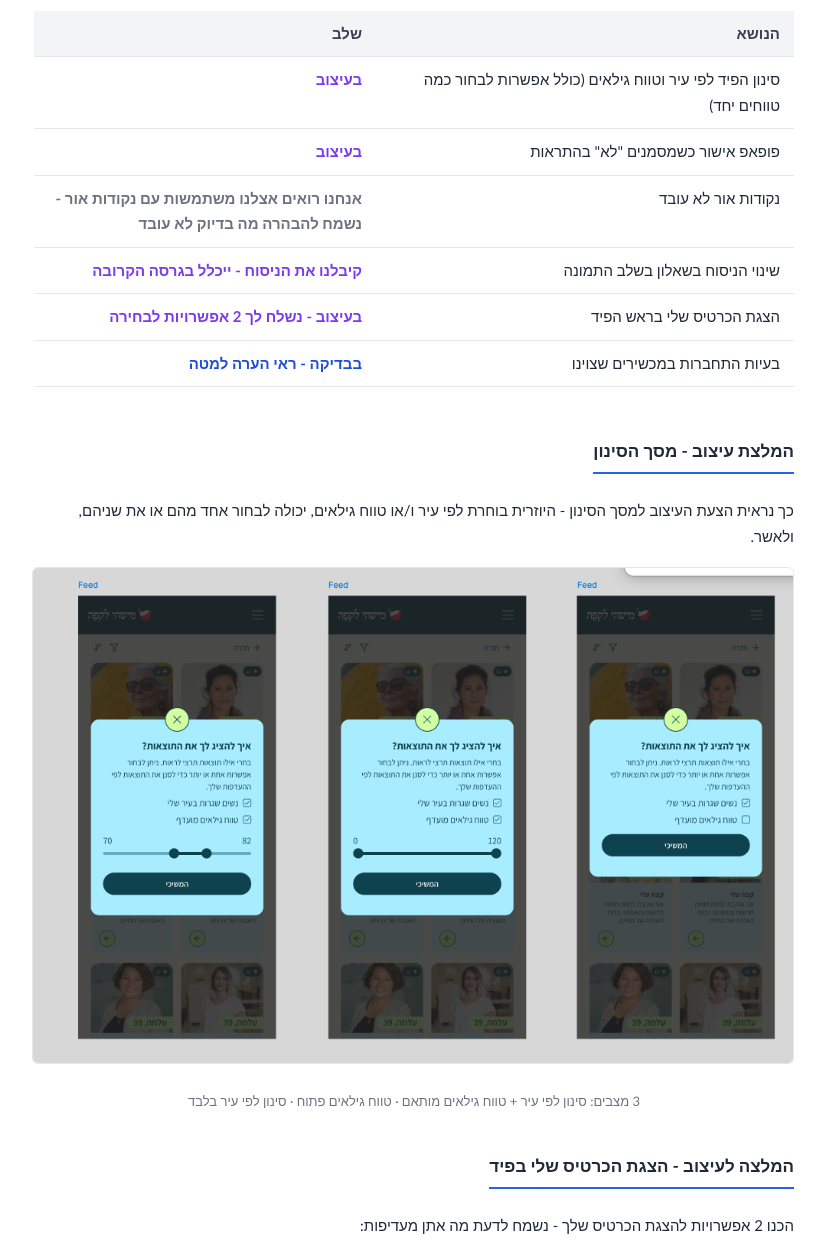
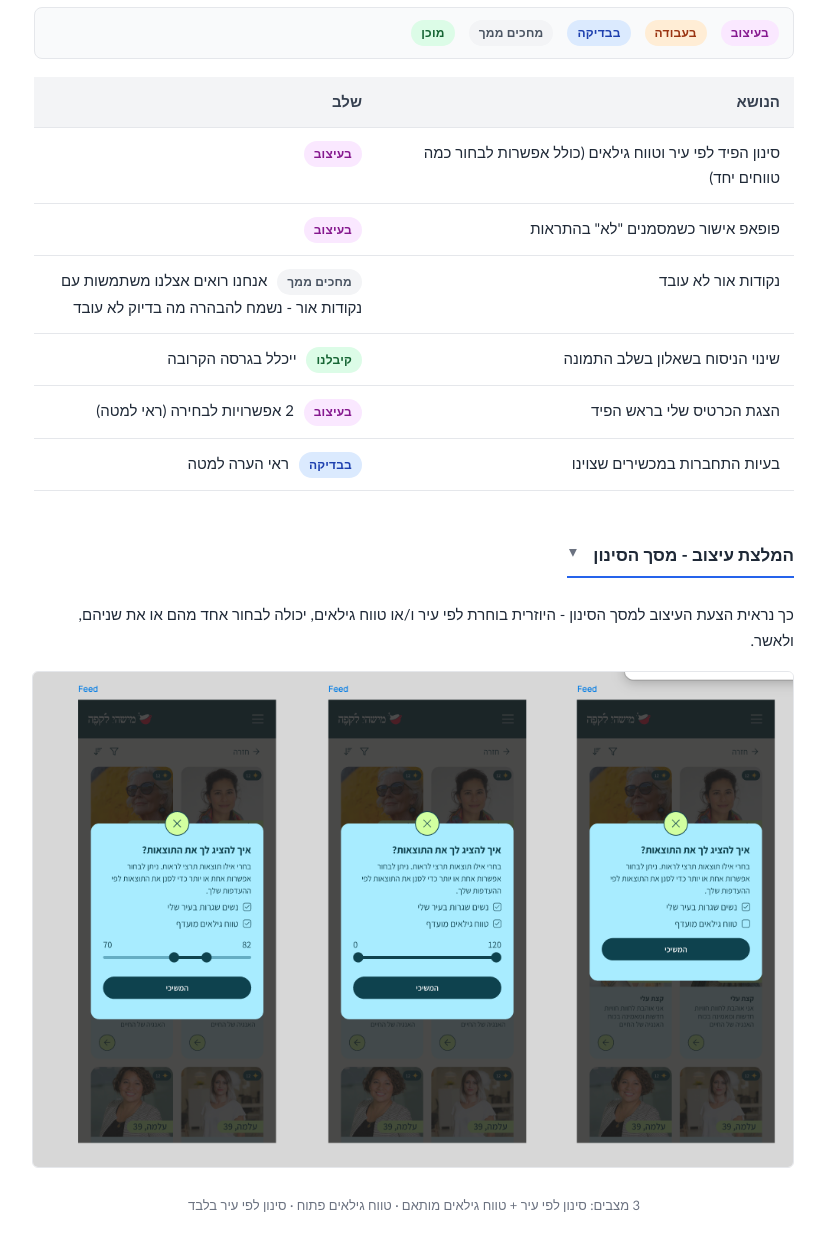
Before and after one commit to Hemibl/sfc-status-2026-05-13, a plain HTML site: page index.html in a window 1280 px wide. Shown: the part 300-1541 px from the top of the page, without its empty margins (226-1051 px from the left). Drawn offline with Linux system fonts and the light colour scheme.

Commit message:
Collapsible sections + semantic stage chips with distinct colors

```diff
--- a/index.html
+++ b/index.html
@@ -4,11 +4,17 @@
 <meta charset="UTF-8">
 <title>סטטוס לגלית - 13.5.2026</title>
 <style>
+  :root {
+    --text: #1f2937;
+    --muted: #6b7280;
+    --border: #e5e7eb;
+    --accent: #2563eb;
+  }
   body {
     font-family: Calibri, Arial, sans-serif;
     font-size: 15px;
     line-height: 1.7;
-    color: #1f2937;
+    color: var(--text);
     max-width: 760px;
     margin: 24px auto;
     padding: 0 24px;
@@ -16,14 +22,46 @@
     text-align: right;
     background: #ffffff;
   }
-  h2 {
-    color: #1f2937;
+  h2, summary.section-title {
+    color: var(--text);
     font-size: 17px;
     margin-top: 28px;
     margin-bottom: 12px;
-    border-bottom: 2px solid #2563eb;
+    border-bottom: 2px solid var(--accent);
     padding-bottom: 6px;
     display: inline-block;
+    font-weight: 700;
+  }
+  summary.section-title {
+    cursor: pointer;
+    list-style: none;
+    user-select: none;
+    position: relative;
+    padding-left: 26px;
+  }
+  summary.section-title::-webkit-details-marker { display: none; }
+  summary.section-title::before {
+    content: "▸";
+    position: absolute;
+    left: 4px;
+    top: 0;
+    color: var(--muted);
+    font-size: 14px;
+    transition: transform 0.15s ease;
+    display: inline-block;
+  }
+  details[open] > summary.section-title::before {
+    transform: rotate(90deg);
+  }
+  details {
+    margin-bottom: 6px;
+  }
+  details > *:not(summary) {
+    animation: fade-in 0.18s ease;
+  }
+  @keyframes fade-in {
+    from { opacity: 0; transform: translateY(-3px); }
+    to { opacity: 1; transform: translateY(0); }
   }
   p { margin: 12px 0; }
   table {
@@ -33,8 +71,8 @@
   }
   th, td {
     text-align: right;
-    padding: 10px 14px;
-    border-bottom: 1px solid #e5e7eb;
+    padding: 12px 14px;
+    border-bottom: 1px solid var(--border);
     vertical-align: top;
   }
   th {
@@ -42,15 +80,26 @@
     font-weight: 600;
     color: #374151;
   }
-  td.stage-design { color: #7c3aed; font-weight: 600; }
-  td.stage-dev { color: #b45309; font-weight: 600; }
-  td.stage-investigation { color: #1d4ed8; font-weight: 600; }
-  td.stage-waiting { color: #6b7280; font-weight: 600; }
+  .chip {
+    display: inline-block;
+    padding: 3px 10px;
+    border-radius: 14px;
+    font-weight: 700;
+    font-size: 12px;
+    margin-left: 6px;
+    letter-spacing: 0.2px;
+    white-space: nowrap;
+  }
+  .chip-design { background: #fae8ff; color: #86198f; }
+  .chip-dev { background: #ffedd5; color: #9a3412; }
+  .chip-investigation { background: #dbeafe; color: #1e40af; }
+  .chip-waiting { background: #f3f4f6; color: #4b5563; }
+  .chip-ready { background: #dcfce7; color: #166534; }
   ul { padding-right: 22px; margin: 10px 0; }
   li { margin-bottom: 8px; }
   .signoff { margin-top: 28px; }
   .header-meta {
-    border-bottom: 1px solid #e5e7eb;
+    border-bottom: 1px solid var(--border);
     padding-bottom: 14px;
     margin-bottom: 22px;
     color: #4b5563;
@@ -59,9 +108,36 @@
   .header-meta .project {
     font-size: 18px;
     font-weight: 700;
-    color: #1f2937;
+    color: var(--text);
     margin-bottom: 4px;
   }
+  .image-block {
+    text-align: center;
+    margin: 18px 0;
+  }
+  .image-block img {
+    max-width: 100%;
+    height: auto;
+    border: 1px solid var(--border);
+    border-radius: 6px;
+  }
+  .image-caption {
+    font-size: 13px;
+    color: var(--muted);
+    text-align: center;
+  }
+  .legend {
+    display: flex;
+    flex-wrap: wrap;
+    gap: 8px;
+    margin: 10px 0 18px;
+    padding: 12px 14px;
+    background: #f9fafb;
+    border-radius: 8px;
+    border: 1px solid var(--border);
+    font-size: 13px;
+  }
+  .legend-item { display: inline-flex; align-items: center; }
 </style>
 </head>
 <body>
@@ -77,6 +153,14 @@
 
 <h2>סטטוס הסעיפים שהעלית</h2>
 
+<div class="legend">
+  <span class="legend-item"><span class="chip chip-design">בעיצוב</span></span>
+  <span class="legend-item"><span class="chip chip-dev">בעבודה</span></span>
+  <span class="legend-item"><span class="chip chip-investigation">בבדיקה</span></span>
+  <span class="legend-item"><span class="chip chip-waiting">מחכים ממך</span></span>
+  <span class="legend-item"><span class="chip chip-ready">מוכן</span></span>
+</div>
+
 <table>
   <thead>
     <tr>
@@ -87,65 +171,75 @@
   <tbody>
     <tr>
       <td>סינון הפיד לפי עיר וטווח גילאים (כולל אפשרות לבחור כמה טווחים יחד)</td>
-      <td class="stage-design">בעיצוב</td>
+      <td><span class="chip chip-design">בעיצוב</span></td>
     </tr>
     <tr>
       <td>פופאפ אישור כשמסמנים "לא" בהתראות</td>
-      <td class="stage-design">בעיצוב</td>
+      <td><span class="chip chip-design">בעיצוב</span></td>
     </tr>
     <tr>
       <td>נקודות אור לא עובד</td>
-      <td class="stage-waiting">אנחנו רואים אצלנו משתמשות עם נקודות אור - נשמח להבהרה מה בדיוק לא עובד</td>
+      <td><span class="chip chip-waiting">מחכים ממך</span> אנחנו רואים אצלנו משתמשות עם נקודות אור - נשמח להבהרה מה בדיוק לא עובד</td>
     </tr>
     <tr>
       <td>שינוי הניסוח בשאלון בשלב התמונה</td>
-      <td class="stage-design">קיבלנו את הניסוח - ייכלל בגרסה הקרובה</td>
+      <td><span class="chip chip-ready">קיבלנו</span> ייכלל בגרסה הקרובה</td>
     </tr>
     <tr>
       <td>הצגת הכרטיס שלי בראש הפיד</td>
-      <td class="stage-design">בעיצוב - נשלח לך 2 אפשרויות לבחירה</td>
+      <td><span class="chip chip-design">בעיצוב</span> 2 אפשרויות לבחירה (ראי למטה)</td>
     </tr>
     <tr>
       <td>בעיות התחברות במכשירים שצוינו</td>
-      <td class="stage-investigation">בבדיקה - ראי הערה למטה</td>
+      <td><span class="chip chip-investigation">בבדיקה</span> ראי הערה למטה</td>
     </tr>
   </tbody>
 </table>
 
-<h2>המלצת עיצוב - מסך הסינון</h2>
+<details open>
+  <summary class="section-title">המלצת עיצוב - מסך הסינון</summary>
   <p>כך נראית הצעת העיצוב למסך הסינון - היוזרית בוחרת לפי עיר ו/או טווח גילאים, יכולה לבחור אחד מהם או את שניהם, ולאשר.</p>
-<p style="text-align: center; margin: 18px 0;">
-  <img src="design-filter.png" alt="הצעת עיצוב למסך הסינון" style="max-width: 100%; height: auto; border: 1px solid #e5e7eb; border-radius: 6px;">
+  <p class="image-block">
+    <img src="design-filter.png" alt="הצעת עיצוב למסך הסינון">
   </p>
-<p style="font-size: 13px; color: #6b7280; text-align: center;">3 מצבים: סינון לפי עיר + טווח גילאים מותאם · טווח גילאים פתוח · סינון לפי עיר בלבד</p>
+  <p class="image-caption">3 מצבים: סינון לפי עיר + טווח גילאים מותאם · טווח גילאים פתוח · סינון לפי עיר בלבד</p>
+</details>
 
-<h2>המלצה לעיצוב - הצגת הכרטיס שלי בפיד</h2>
+<details open>
+  <summary class="section-title">המלצה לעיצוב - הצגת הכרטיס שלי בפיד</summary>
   <p>הכנו 2 אפשרויות להצגת הכרטיס שלך - נשמח לדעת מה אתן מעדיפות:</p>
-<p style="text-align: center; margin: 18px 0;">
-  <img src="design-my-card.png" alt="שתי אפשרויות להצגת הכרטיס שלי בפיד" style="max-width: 100%; height: auto; border: 1px solid #e5e7eb; border-radius: 6px;">
+  <p class="image-block">
+    <img src="design-my-card.png" alt="שתי אפשרויות להצגת הכרטיס שלי בפיד">
   </p>
   <ul>
     <li><strong>אפשרות א' (משמאל בתמונה)</strong> - הכרטיס שלך מוצג בתוך הפיד עצמו, מסומן ומובלט (רקע צהבהב, תווית "הפרופיל שלי", כפתור עריכה).</li>
     <li><strong>אפשרות ב' (מימין בתמונה)</strong> - עיגול קטן עם תמונת הפרופיל בפינת ההדר, מחוץ לפיד. הלוגו של "מישהי לקפה" זז למרכז כדי לתת מקום לעיגול.</li>
   </ul>
   <p>נשמח לדעת מה את מעדיפה.</p>
+</details>
 
-<h2>מה עוד ייכלל בגרסה הקרובה</h2>
+<details>
+  <summary class="section-title">מה עוד ייכלל בגרסה הקרובה</summary>
   <p>מעבר לבקשות שלך, הגרסה הקרובה תכלול גם תיקונים שאיתרנו בעצמנו:</p>
   <ul>
     <li>שמירת הסינון בעת גלילה (לא יתאפס יותר)</li>
     <li>שמירת מיקום הצפייה בחזרה מפרופיל (לא יקפוץ חזרה לראש הרשימה)</li>
     <li>הצגת שנת לידה בארבע ספרות</li>
   </ul>
+</details>
 
 <h2>תאריך משוער לגרסה</h2>
 <p>היעד שלנו לגרסה הקרובה הוא <strong>יום שלישי (19.5)</strong>. נעשה כל מאמץ להוציא גרסה מוקדמת יותר אם נספיק.</p>
 
-<h2>בעיות ההתחברות במכשירים</h2>
+<details>
+  <summary class="section-title">בעיות ההתחברות במכשירים</summary>
   <p>קיבלנו את רשימת המכשירים שציינת. לא הצלחנו לשחזר אצלנו את הבעיות במכשירים אלה. מה שכן עשינו - הוספנו מנגנון ניטור פנימי שמתעד שגיאות התחברות בזמן אמת, כך שאם הבעיה תחזור אצל מישהי, נוכל לאתר אותה מהר יותר ולטפל בה ישירות.</p>
+</details>
 
-<h2>איכות הדאטה ב-CMS</h2>
+<details>
+  <summary class="section-title">איכות הדאטה ב-CMS</summary>
   <p>בעקבות הסקירה שעשית על ה-CMS (Matches חלקיים שמופיעים בלי מיקום/תאריך, ויוזרים שנשמרו ללא שם פרטי) - פתחנו בדיקה פנימית כדי להבין איך הרשומות האלה נכנסו, ולגבש פתרון שיציג ב-CMS רק דאטה שימושית או יפריד בבירור בין רשומות שלמות לחלקיות. נחזור אלייך עם הממצאים וההצעה.</p>
+</details>
 
 <h2>מה אנחנו עדיין צריכים ממך</h2>
 <ul>
@@ -155,8 +249,8 @@
 
 <p class="signoff">תודה,</p>
 
-<div style="margin-top: 12px; padding-top: 16px; border-top: 1px solid #e5e7eb; line-height: 1.5;">
-  <div style="font-weight: 700; color: #1f2937; font-size: 16px;">חמי בן לביא</div>
+<div style="margin-top: 12px; padding-top: 16px; border-top: 1px solid var(--border); line-height: 1.5;">
+  <div style="font-weight: 700; color: var(--text); font-size: 16px;">חמי בן לביא</div>
   <div style="color: #4b5563; font-size: 14px;">Head of Product Operations</div>
   <div style="color: #4b5563; font-size: 14px;">200Apps</div>
 </div>
```
Lines whose indentation alone changed are shown as unchanged.
